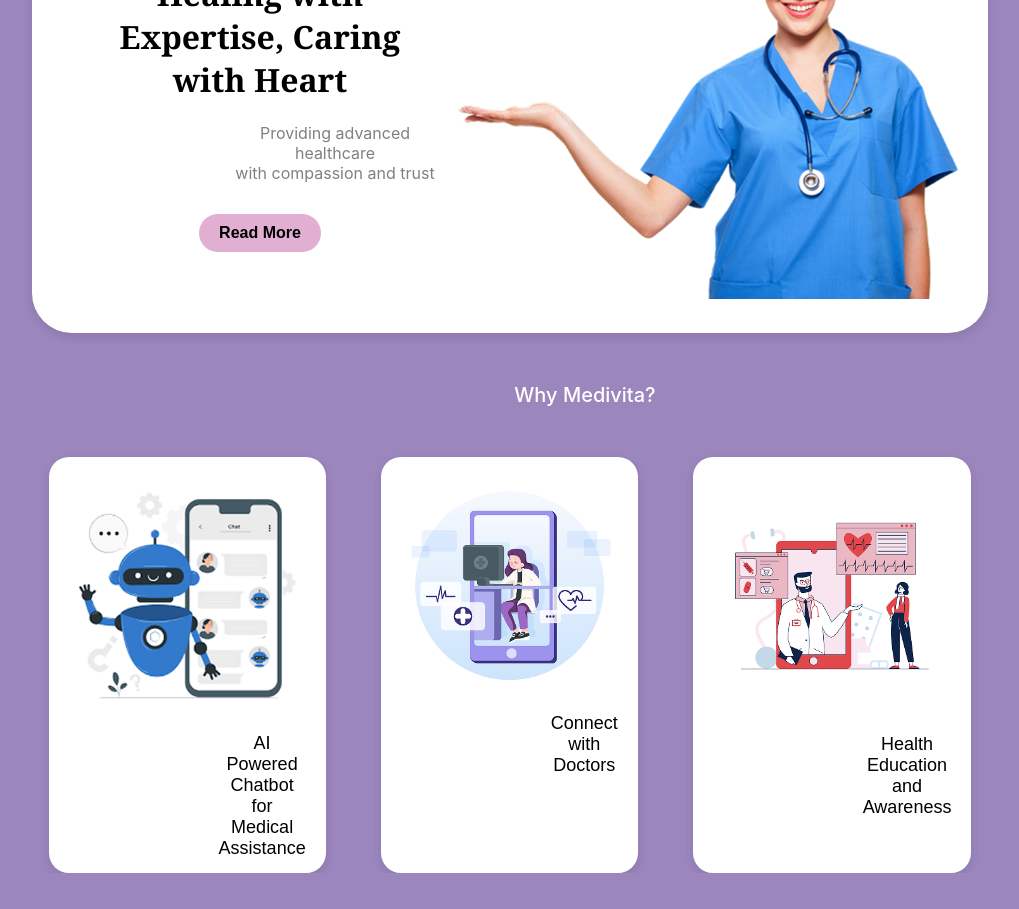
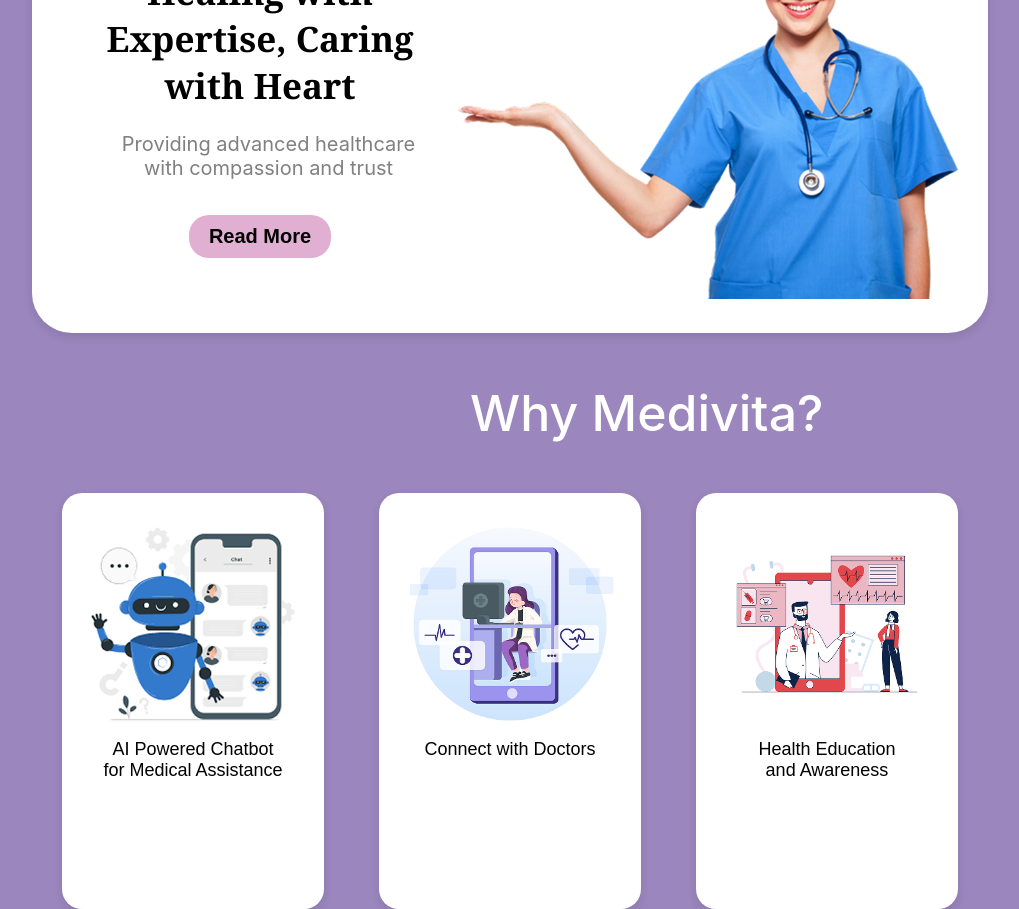
Before and after one commit to priyankas1907/Medivita, a React (Create React App) app in the folder frontend/: page /about in a window 1280 px wide. Shown: the part 260-1169 px from the top of the page, without its empty margins (130-1149 px from the left). Before the commit the page ends 1133 px from the top, so only its background shows below. Built offline with nearby package versions, Linux system fonts and the light colour scheme.

Commit message:
Aboutus alignment updated

```diff
--- a/frontend/src/Components/Aboutus.jsx
+++ b/frontend/src/Components/Aboutus.jsx
@@ -22,8 +22,8 @@ const Aboutus = () => {
                 </div>
             </div>
 
-            <div className="whymedivita">
-                <p>Why Medivita?</p>
+            <div >
+                <p className="whymedivita">Why Medivita?</p>
             </div>
 
             <div className="feature-container">
--- a/frontend/src/Components/Styles/Aboutus.css
+++ b/frontend/src/Components/Styles/Aboutus.css
@@ -24,15 +24,16 @@
 }
 
 .about-content h1 {
-    font-size: 32px;
+    font-size: 35px;
     font-family: Georgia, 'Times New Roman', Times, serif;
 }
 
 
 .about-content p {
-    font-size: 16px;
+    font-size: 20px;
     color: gray;
     margin-top: 10px;
+    margin-left:17px;
 }
 
 .read-more {
@@ -42,7 +43,7 @@
     border: none;
     padding: 10px 20px;
     border-radius: 20px;
-    font-size: 16px;
+    font-size: 20px;
     cursor: pointer;
     font-weight: bold;
 }
@@ -56,8 +57,10 @@
     font-size:50px;
     color:white;
     font-weight:500;
-    text-align:center;
+    margin-left:600px;
 }
+
+
 
 .feature-container {
     display: flex;
@@ -94,5 +97,6 @@
 .feature-card p {
     font-size: 18px;
     font-family: 'Poppins', sans-serif;;
-    margin-top: 15px;
+    margin-top: 20px;
+    margin:0;
 }
```
